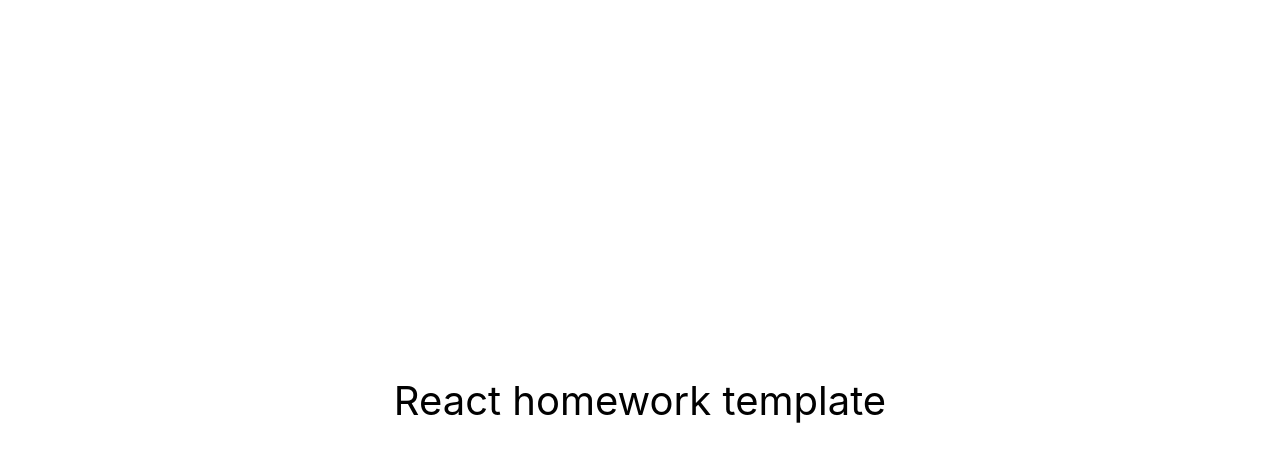
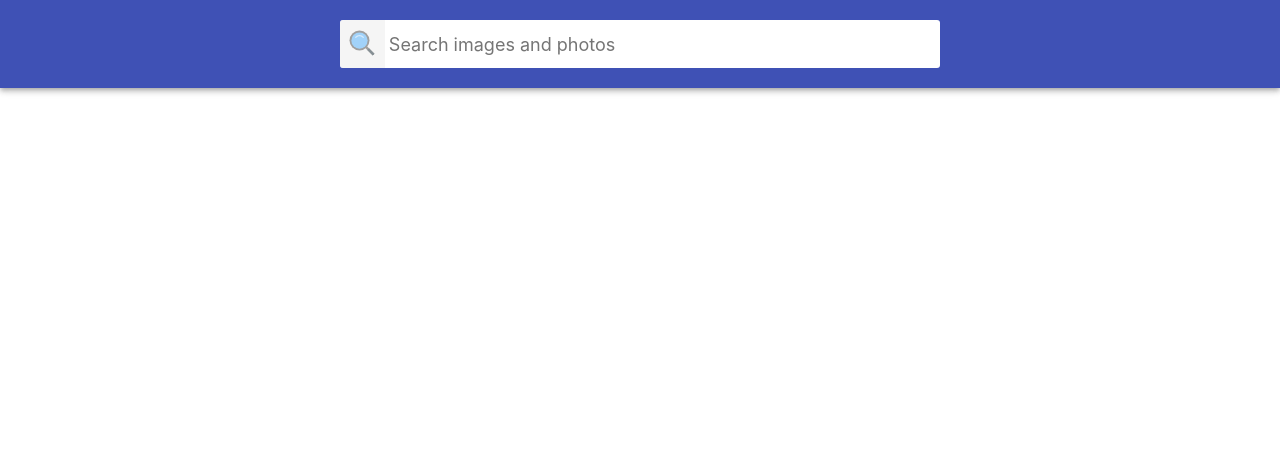
Before and after one commit to OlexTS/goit-react-hw-03-image-finder, a React (Create React App) app: page / in a window 1280 px wide. Shown: the top 462 px of the page. Built offline with nearby package versions, Linux system fonts and the light colour scheme.

Commit message:
created form

```diff
--- a/package.json
+++ b/package.json
@@ -4,12 +4,17 @@
   "private": true,
   "homepage": "https://goitacademy.OlexTS/goit-react-hw-03-image-finder/",
   "dependencies": {
+    "@emotion/react": "^11.10.5",
+    "@emotion/styled": "^11.10.5",
     "@testing-library/jest-dom": "^5.16.3",
     "@testing-library/react": "^12.1.4",
     "@testing-library/user-event": "^13.5.0",
+    "prop-types": "^15.8.1",
     "react": "^18.1.0",
     "react-dom": "^18.1.0",
+    "react-icons": "^4.7.1",
     "react-scripts": "5.0.1",
+    "react-toastify": "^9.1.1",
     "web-vitals": "^2.1.3"
   },
   "scripts": {
--- a/src/components/App.jsx
+++ b/src/components/App.jsx
@@ -1,16 +1,25 @@
-export const App = () => {
-  return (
-    <div
-      style={{
-        height: '100vh',
-        display: 'flex',
-        justifyContent: 'center',
-        alignItems: 'center',
-        fontSize: 40,
-        color: '#010101'
-      }}
-    >
-      React homework template
-    </div>
-  );
-};
+import { Component } from 'react';
+import { ToastContainer } from 'react-toastify';
+import Searchbar from './Searchbar';
+
+class App extends Component {
+  state = {
+    query: '',
+  };
+
+  handleFormSubmit = query => {
+    this.setState({ query });
+  };
+
+  render() {
+    return (
+      <div>
+        <ToastContainer autoClose={3000}/>
+        <Searchbar onSubmit={this.handleFormSubmit} />
+
+      </div>
+    );
+  }
+}
+
+export default App;
--- /dev/null
+++ b/src/components/Searchbar/Searchbar.jsx
@@ -0,0 +1,57 @@
+import { Component } from 'react';
+import PropTypes from 'prop-types';
+import { FcSearch } from "react-icons/fc";
+import { toast } from 'react-toastify';
+import 'react-toastify/dist/ReactToastify.css';
+import { SearchImage, SearchForm, SearchFormBtn, ButtonLabel, SearchInput } from './Searchbar.styled';
+
+class Searchbar extends Component {
+    static propTypes = {
+    onSubmit: PropTypes.func.isRequired,
+    };
+
+  state = {
+    query: '',
+  };
+
+
+  handleChange = event => {
+    this.setState({ query: event.currentTarget.value.toLowerCase() });
+    };
+
+    handleSubmit = event => {
+        event.preventDefault();
+        if (this.state.query.trim() === '') {
+            toast.error('Please enter a valid value')
+            return
+        }
+            toast.success('Great')
+        this.props.onSubmit(this.state.query)
+        this.setState({query: ''})
+
+    }
+
+  render() {
+    return (
+      <SearchImage>
+        <SearchForm onSubmit={this.handleSubmit} >
+          <SearchFormBtn type="submit" ><FcSearch size={30}/>
+            <ButtonLabel>Search</ButtonLabel>
+          </SearchFormBtn>
+
+          <SearchInput
+            onChange={this.handleChange}
+            class="input"
+                    type="text"
+                    value={this.state.query}
+            autoComplete="off"
+            autoFocus
+            placeholder="Search images and photos"
+          />
+        </SearchForm>
+      </SearchImage>
+    );
+  }
+}
+
+export default Searchbar;
--- /dev/null
+++ b/src/components/Searchbar/Searchbar.styled.jsx
@@ -0,0 +1,74 @@
+import styled from '@emotion/styled';
+
+export const SearchImage = styled.header`
+top: 0;
+  left: 0;
+  position: sticky;
+  z-index: 1100;
+  display: flex;
+  justify-content: center;
+  align-items: center;
+  min-height: 64px;
+  padding-right: 24px;
+  padding-left: 24px;
+  padding-top: 12px;
+  padding-bottom: 12px;
+  color: #fff;
+  background-color: #3f51b5;
+  box-shadow: 0px 2px 4px -1px rgba(0, 0, 0, 0.2),
+    0px 4px 5px 0px rgba(0, 0, 0, 0.14), 0px 1px 10px 0px rgba(0, 0, 0, 0.12);`
+
+ export const SearchForm = styled.form`
+     display: flex;
+  align-items: center;
+  width: 100%;
+  max-width: 600px;
+  background-color: #fff;
+  border-radius: 3px;
+  overflow: hidden;
+ `
+
+ export const SearchFormBtn = styled.button`
+    display: inline-block;
+  width: 48px;
+  height: 48px;
+  border: 0;
+  background-size: 40%;
+  background-repeat: no-repeat;
+  background-position: center;
+  opacity: 0.6;
+  transition: opacity 250ms cubic-bezier(0.4, 0, 0.2, 1);
+  cursor: pointer;
+  outline: none;
+
+  :hover {
+  opacity: 1;
+}
+ `
+
+export const ButtonLabel = styled.span`
+    position: absolute;
+  width: 1px;
+  height: 1px;
+  padding: 0;
+  overflow: hidden;
+  clip: rect(0, 0, 0, 0);
+  white-space: nowrap;
+  clip-path: inset(50%);
+  border: 0;
+`
+
+export const SearchInput = styled.input`
+    display: inline-block;
+  width: 100%;
+  font: inherit;
+  font-size: 20px;
+  border: none;
+  outline: none;
+  padding-left: 4px;
+  padding-right: 4px;
+
+  ::placeholder {
+  font: inherit;
+  font-size: 18px;}
+`
--- /dev/null
+++ b/src/components/Searchbar/index.js
@@ -0,0 +1 @@
+export {default} from './Searchbar'
--- /dev/null
+++ b/src/components/styles.css
@@ -0,0 +1,207 @@
+html {
+  box-sizing: border-box;
+  width: 100vw;
+  overflow-x: hidden;
+}
+
+*,
+*::before,
+*::after {
+  box-sizing: inherit;
+}
+
+body {
+  margin: 0;
+  font-family: -apple-system, BlinkMacSystemFont, 'Segoe UI', Roboto,
+    Oxygen-Sans, Ubuntu, Cantarell, 'Helvetica Neue', sans-serif;
+  color: #212121;
+  background-color: #fff;
+  -webkit-font-smoothing: antialiased;
+  -moz-osx-font-smoothing: grayscale;
+}
+
+img {
+  display: block;
+  max-width: 100%;
+  height: auto;
+}
+
+/*
+ * Стили компонента App
+ */
+.App {
+  display: grid;
+  grid-template-columns: 1fr;
+  grid-gap: 16px;
+  padding-bottom: 24px;
+}
+
+/*
+ * Стили компонента Searchbar
+ */
+.Searchbar {
+  top: 0;
+  left: 0;
+  position: sticky;
+  z-index: 1100;
+  display: flex;
+  justify-content: center;
+  align-items: center;
+  min-height: 64px;
+  padding-right: 24px;
+  padding-left: 24px;
+  padding-top: 12px;
+  padding-bottom: 12px;
+  color: #fff;
+  background-color: #3f51b5;
+  box-shadow: 0px 2px 4px -1px rgba(0, 0, 0, 0.2),
+    0px 4px 5px 0px rgba(0, 0, 0, 0.14), 0px 1px 10px 0px rgba(0, 0, 0, 0.12);
+}
+
+/*
+ * Стили компонента SearchForm
+ */
+.SearchForm {
+  display: flex;
+  align-items: center;
+  width: 100%;
+  max-width: 600px;
+  background-color: #fff;
+  border-radius: 3px;
+  overflow: hidden;
+}
+
+.SearchForm-button {
+  display: inline-block;
+  width: 48px;
+  height: 48px;
+  border: 0;
+  background-image: url('https://image.flaticon.com/icons/svg/149/149852.svg');
+  background-size: 40%;
+  background-repeat: no-repeat;
+  background-position: center;
+  opacity: 0.6;
+  transition: opacity 250ms cubic-bezier(0.4, 0, 0.2, 1);
+  cursor: pointer;
+  outline: none;
+}
+
+.SearchForm-button:hover {
+  opacity: 1;
+}
+
+.SearchForm-button-label {
+  position: absolute;
+  width: 1px;
+  height: 1px;
+  padding: 0;
+  overflow: hidden;
+  clip: rect(0, 0, 0, 0);
+  white-space: nowrap;
+  clip-path: inset(50%);
+  border: 0;
+}
+
+.SearchForm-input {
+  display: inline-block;
+  width: 100%;
+  font: inherit;
+  font-size: 20px;
+  border: none;
+  outline: none;
+  padding-left: 4px;
+  padding-right: 4px;
+}
+
+.SearchForm-input::placeholder {
+  font: inherit;
+  font-size: 18px;
+}
+
+/*
+ * Стили компонента ImageGallery
+ */
+.ImageGallery {
+  display: grid;
+  max-width: calc(100vw - 48px);
+  grid-template-columns: repeat(auto-fill, minmax(320px, 1fr));
+  grid-gap: 16px;
+  margin-top: 0;
+  margin-bottom: 0;
+  padding: 0;
+  list-style: none;
+  margin-left: auto;
+  margin-right: auto;
+}
+
+/*
+ * Стили компонента ImageGalleryItem
+ */
+.ImageGalleryItem {
+  border-radius: 2px;
+  box-shadow: 0px 1px 3px 0px rgba(0, 0, 0, 0.2),
+    0px 1px 1px 0px rgba(0, 0, 0, 0.14), 0px 2px 1px -1px rgba(0, 0, 0, 0.12);
+}
+
+.ImageGalleryItem-image {
+  width: 100%;
+  height: 260px;
+  object-fit: cover;
+  transition: transform 250ms cubic-bezier(0.4, 0, 0.2, 1);
+}
+
+.ImageGalleryItem-image:hover {
+  transform: scale(1.03);
+  cursor: zoom-in;
+}
+
+/*
+ * Стили компонента Modal
+ */
+
+.Overlay {
+  position: fixed;
+  top: 0;
+  left: 0;
+  width: 100vw;
+  height: 100vh;
+  display: flex;
+  justify-content: center;
+  align-items: center;
+  background-color: rgba(0, 0, 0, 0.8);
+  z-index: 1200;
+}
+
+.Modal {
+  max-width: calc(100vw - 48px);
+  max-height: calc(100vh - 24px);
+}
+
+/*
+* Стили компонента Buton (Load more)
+*/
+.Button {
+  padding: 8px 16px;
+  border-radius: 2px;
+  background-color: #3f51b5;
+  transition: all 250ms cubic-bezier(0.4, 0, 0.2, 1);
+  text-align: center;
+  display: inline-block;
+  color: #fff;
+  border: 0;
+  text-decoration: none;
+  cursor: pointer;
+  font-family: inherit;
+  font-size: 18px;
+  line-height: 24px;
+  font-style: normal;
+  font-weight: 500;
+  min-width: 180px;
+  box-shadow: 0px 3px 1px -2px rgba(0, 0, 0, 0.2),
+    0px 2px 2px 0px rgba(0, 0, 0, 0.14), 0px 1px 5px 0px rgba(0, 0, 0, 0.12);
+}
+
+.Button:hover,
+.Button:focus {
+  background-color: #303f9f;
+}
--- a/src/index.js
+++ b/src/index.js
@@ -1,6 +1,6 @@
 import React from 'react';
 import ReactDOM from 'react-dom/client';
-import { App } from 'components/App';
+import  App  from 'components/App';
 import './index.css';
 
 ReactDOM.createRoot(document.getElementById('root')).render(
```
Also changed, not shown: 1 other file (tests, documents, lock files or other folders).
